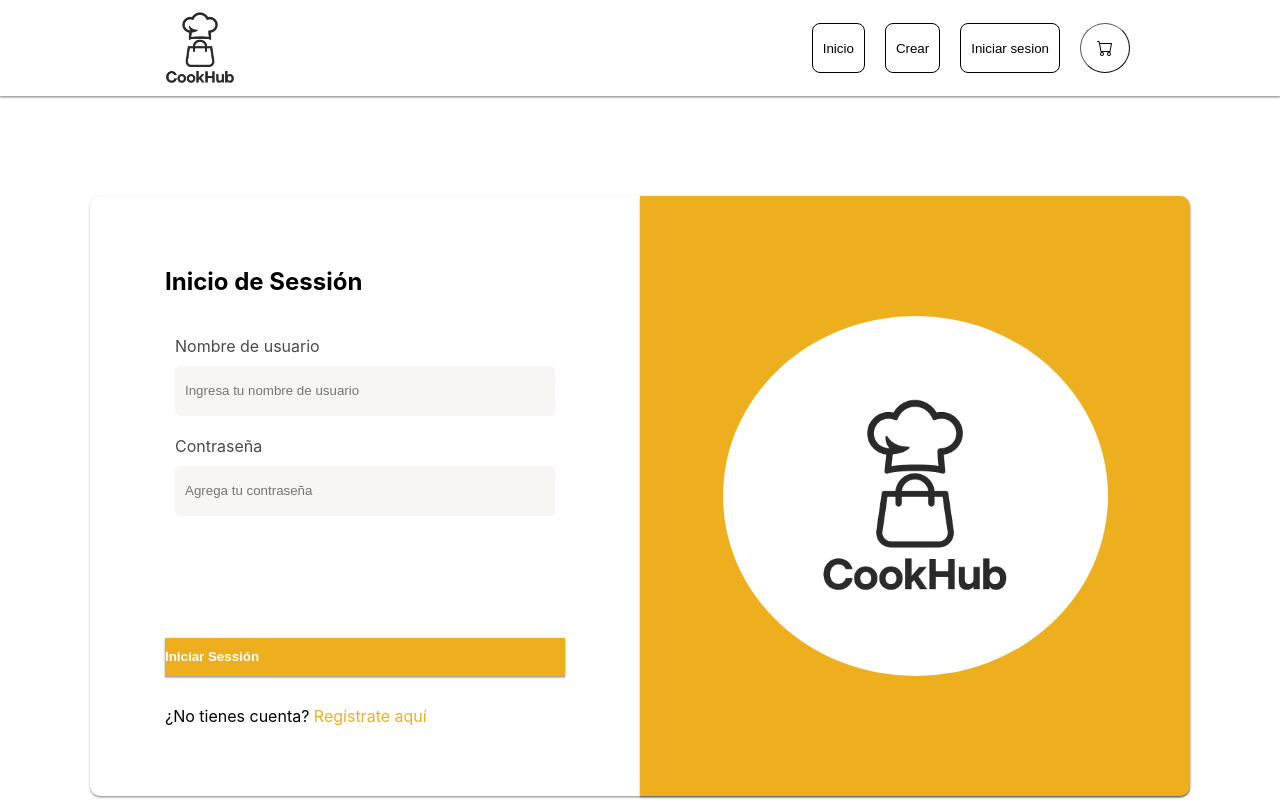
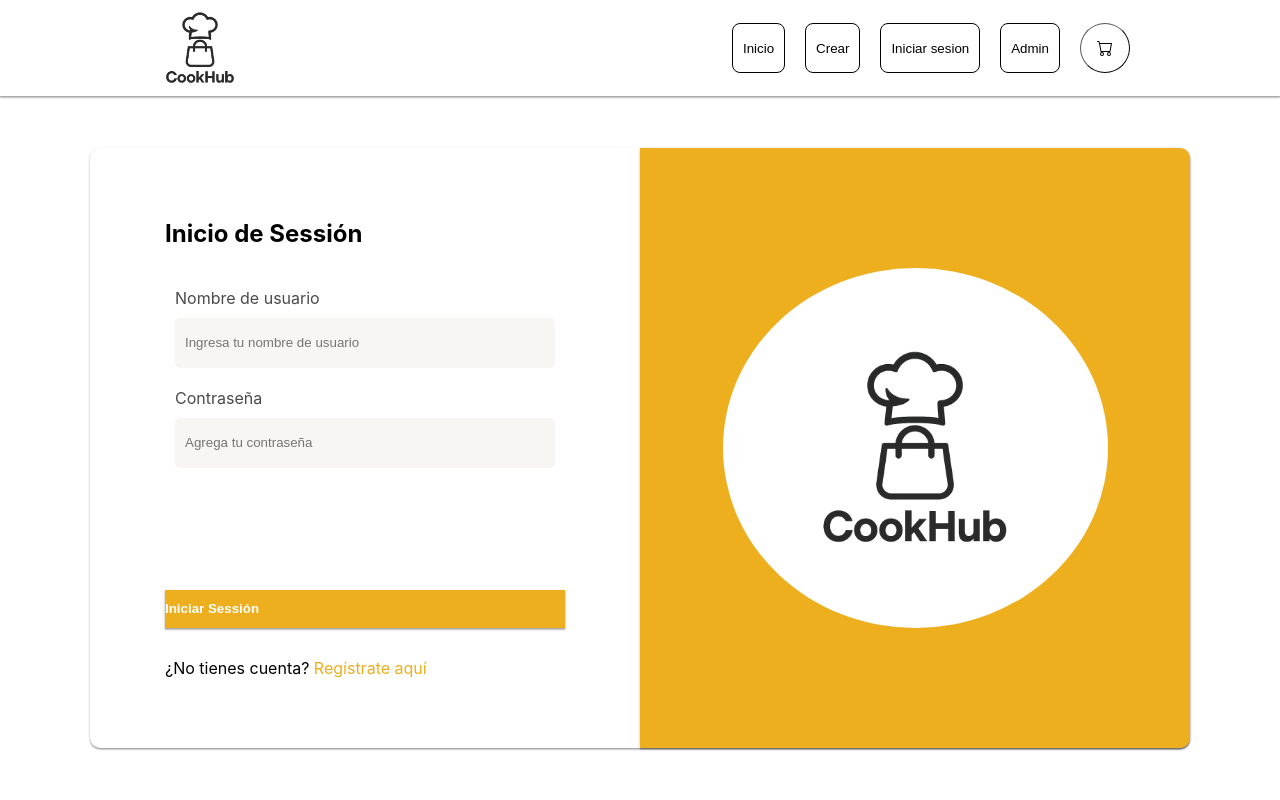
Before and after one commit to PANAMA-TEC/SEMESTRAL-lX-1LS244, a React (Vite) app: page /login in a window 1280 px wide. Built offline with nearby package versions, Linux system fonts and the light colour scheme.

Commit message:
ajustando las disposiciones de pantallas p2

```diff
--- a/src/components/cardCategories/index.css
+++ b/src/components/cardCategories/index.css
@@ -7,8 +7,9 @@
   flex-direction: column;
   overflow: hidden;
   position: relative;
+
   width: 16vw;
-  min-width: 230px;
+
   cursor: pointer;
 
 }
--- a/src/components/navBar/index.jsx
+++ b/src/components/navBar/index.jsx
@@ -6,10 +6,12 @@ import { useNavigate } from 'react-router-dom';
 const NavBar = ({ logo, links }) => {
 
   const navigate = useNavigate();
+
   links = links || [
     { name: 'Inicio', href: '/' },
     { name: 'Crear', href: '/login' },
-    { name: 'Iniciar sesion', href: '/login' }
+    { name: 'Iniciar sesion', href: '/login' },
+    { name: 'Admin', href: '/admin' }
 
 
   ]
--- a/src/screens/Login/index.css
+++ b/src/screens/Login/index.css
@@ -20,7 +20,7 @@
 
   min-height: 600px;
   min-width: 1100px;
-  margin-top: 12vh;
+
 
 
 
```
Also changed, not shown: src/index.css (+0 -8 lines).
